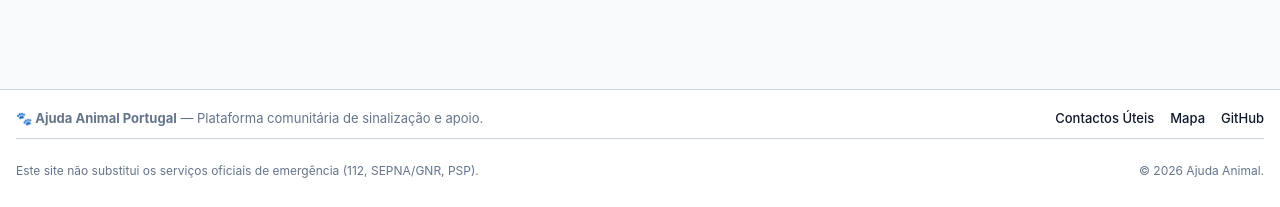
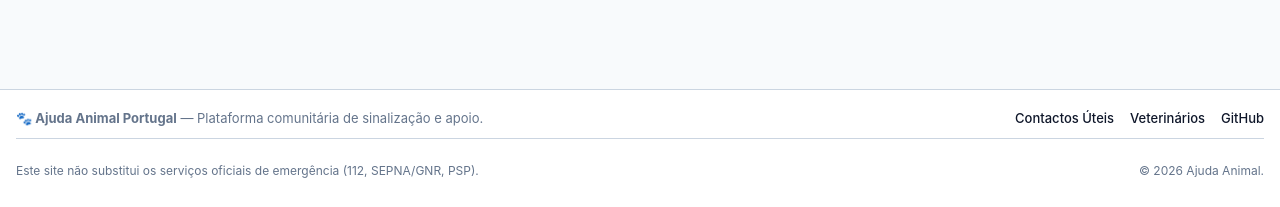
Before and after one commit to ajudaanimal/alerta, a Jekyll site: the page built from SECURITY.md, in a window 1280 px wide. Shown: the part 690-897 px from the top of the page. Built offline with Jekyll 4.4.1, drawn with Linux system fonts in a browser that asks for light colours; our own code applies the rules of GitHub Pages for plain Markdown files.

Commit message:
Update default.html

```diff
--- a/_layouts/default.html
+++ b/_layouts/default.html
@@ -233,7 +233,7 @@
                 <span><strong>🐾 Ajuda Animal Portugal</strong> — Plataforma comunitária de sinalização e apoio.</span>
                 <div class="footer-links">
                     <a href="{{ '/emergencia/' | relative_url }}">Contactos Úteis</a>
-                    <a href="{{ '/mapa.html' | relative_url }}">Mapa</a>
+                    <a href="{{ '/veterinarios/' | relative_url }}">Veterinários</a>
                     <a href="https://github.com/ajudaanimal/alerta" target="_blank" rel="noopener noreferrer">GitHub</a>
                 </div>
             </div>
```
